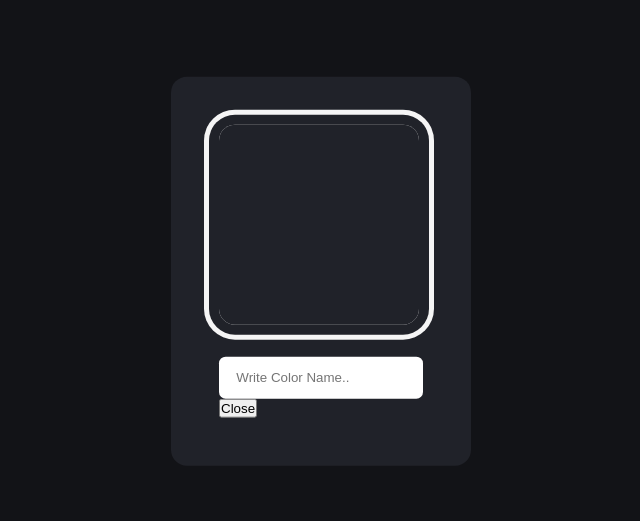
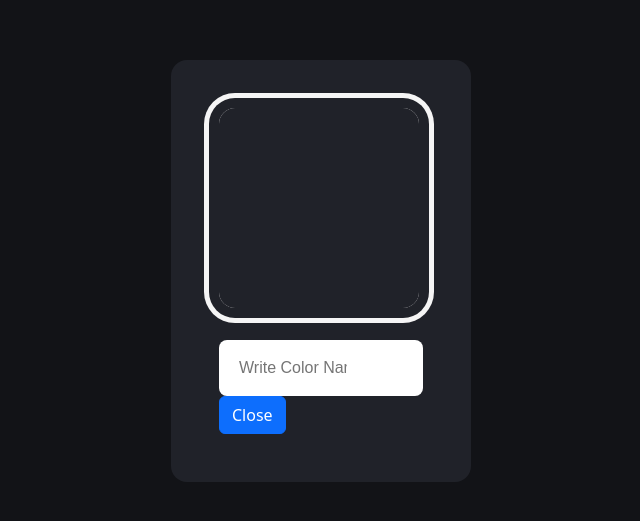
Before and after one commit to UzairShekhani/Dynamic-Color-Changer, a plain HTML site: page index.html in a window 1280 px wide. Shown: the part 129-650 px from the top of the page, without its empty margins (319-959 px from the left). Drawn offline with nearby package versions, Linux system fonts and the light colour scheme.

Commit message:
ui updated

```diff
--- a/index.html
+++ b/index.html
@@ -3,6 +3,7 @@
   <head>
     <meta name="viewport" content="width=device-width, initial-scale=1.0" />
     <title>Dynamic Color Changer</title>
+    <link href="https://cdn.jsdelivr.net/npm/bootstrap@5.3.0/dist/css/bootstrap.min.css" rel="stylesheet">
     <!-- Stylesheet -->
     <link rel="stylesheet" href="style.css" />
   </head>
@@ -11,9 +12,10 @@
       <div id="result-box"></div>
       <input type="text" id="input-box" placeholder="Write Color Name....." />
 
-      <button onclick="changeTheColor()" type="button" class="btn btn-secondary" data-bs-dismiss="modal">Close</button>
+      <button onclick="changeTheColor()" type="button" class="btn btn-primary" data-bs-dismiss="modal">Close</button>
         </div>
     <!-- Script -->
+    <script src="https://cdn.jsdelivr.net/npm/bootstrap@5.3.0/dist/js/bootstrap.bundle.min.js"></script>
     <script src="app.js"></script>
   </body>
 </html>
```
